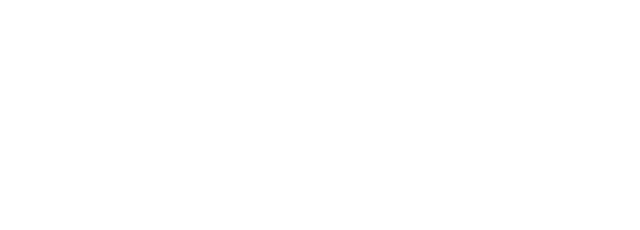
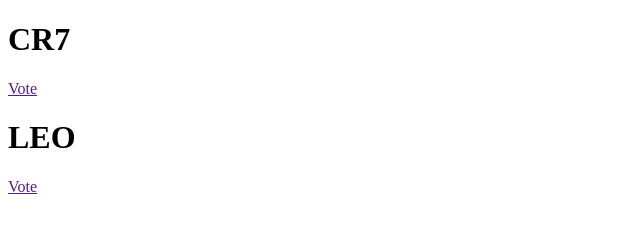
Before and after one commit to maroon796/CR7_Messi_Vote, a plain HTML site: page index.html in a window 1280 px wide. Shown: the whole page, without its empty margins (0-640 px from the left). Drawn offline with Linux system fonts and the light colour scheme.

Commit message:
adding container for splitting sides

```diff
--- a/index.html
+++ b/index.html
@@ -8,6 +8,16 @@
     <title>CR7</title>
   </head>
   <body>
+    <div class="container">
+      <div class="split left">
+        <h1>CR7</h1>
+        <a href="" class="btn">Vote</a>
+      </div>
+      <div class="split right">
+        <h1>LEO</h1>
+        <a href="" class="btn">Vote</a>
+      </div>
+    </div>
     <script src="script.js"></script>
   </body>
 </html>
```
